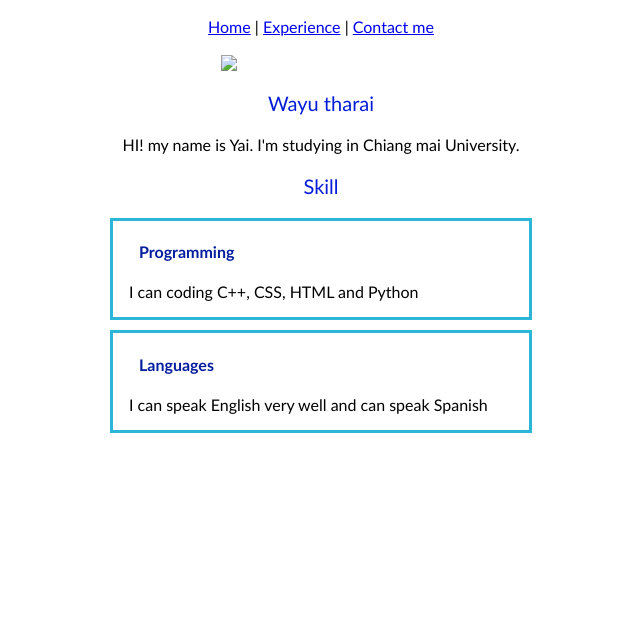
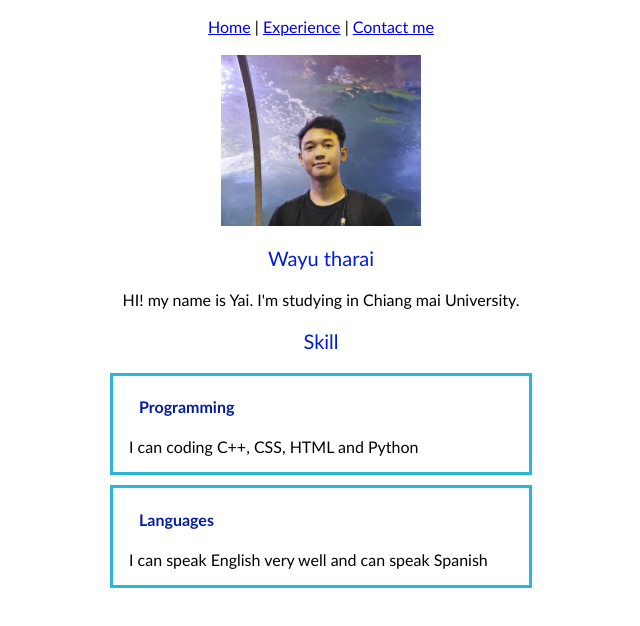
Before and after one commit to cpe207/lab02-Wayu650610806, a plain HTML site: page index.html in a window 1280 px wide. Shown: the part 52-678 px from the top of the page, without its empty margins (319-959 px from the left). Drawn offline with Linux system fonts and the light colour scheme; the site is published under a folder, as on GitHub Pages, so addresses that start at the root find nothing.

Commit message:
/ delete

```diff
--- a/index.html
+++ b/index.html
@@ -17,7 +17,7 @@
     </div>
     <br />
     <img
-      src="/Picture/wayu.jpg"
+      src="Picture/wayu.jpg"
       width="200px"
       style="margin-left: auto; margin-right: auto; display: block"
     />
```
